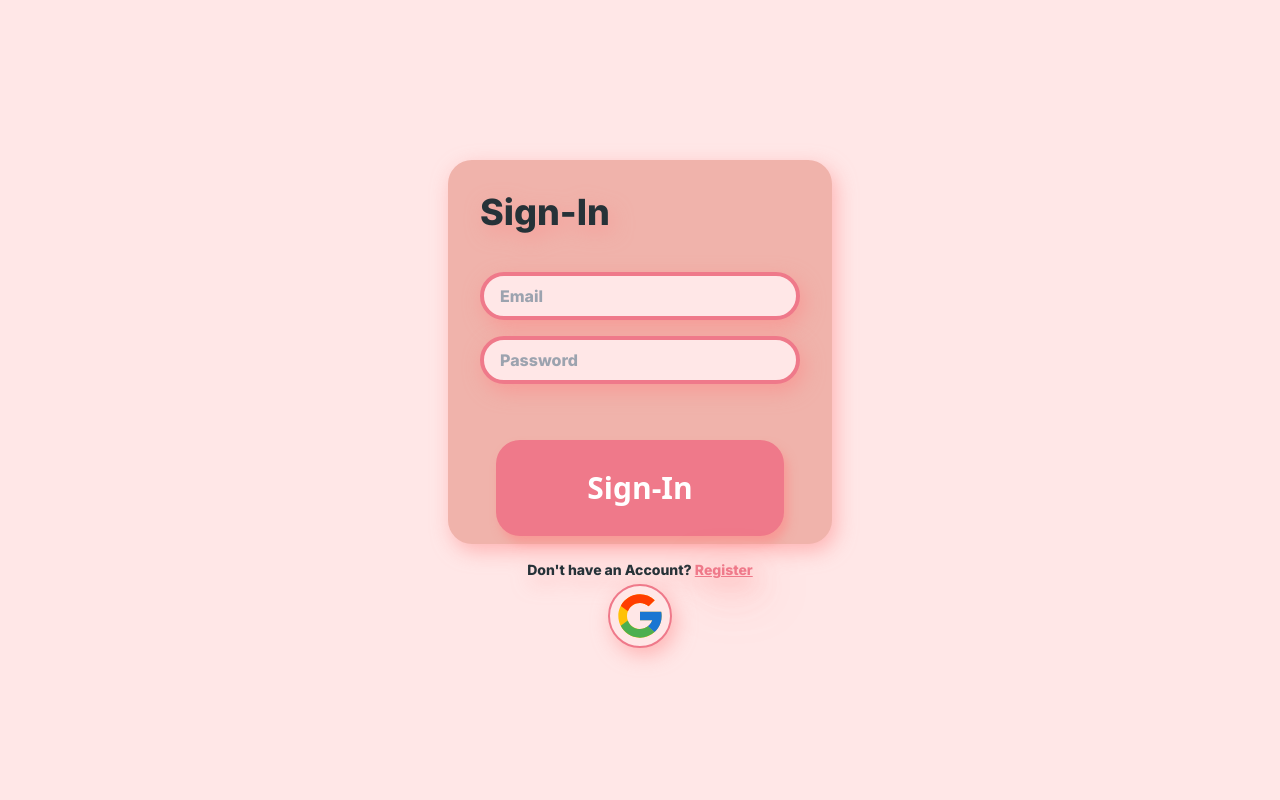
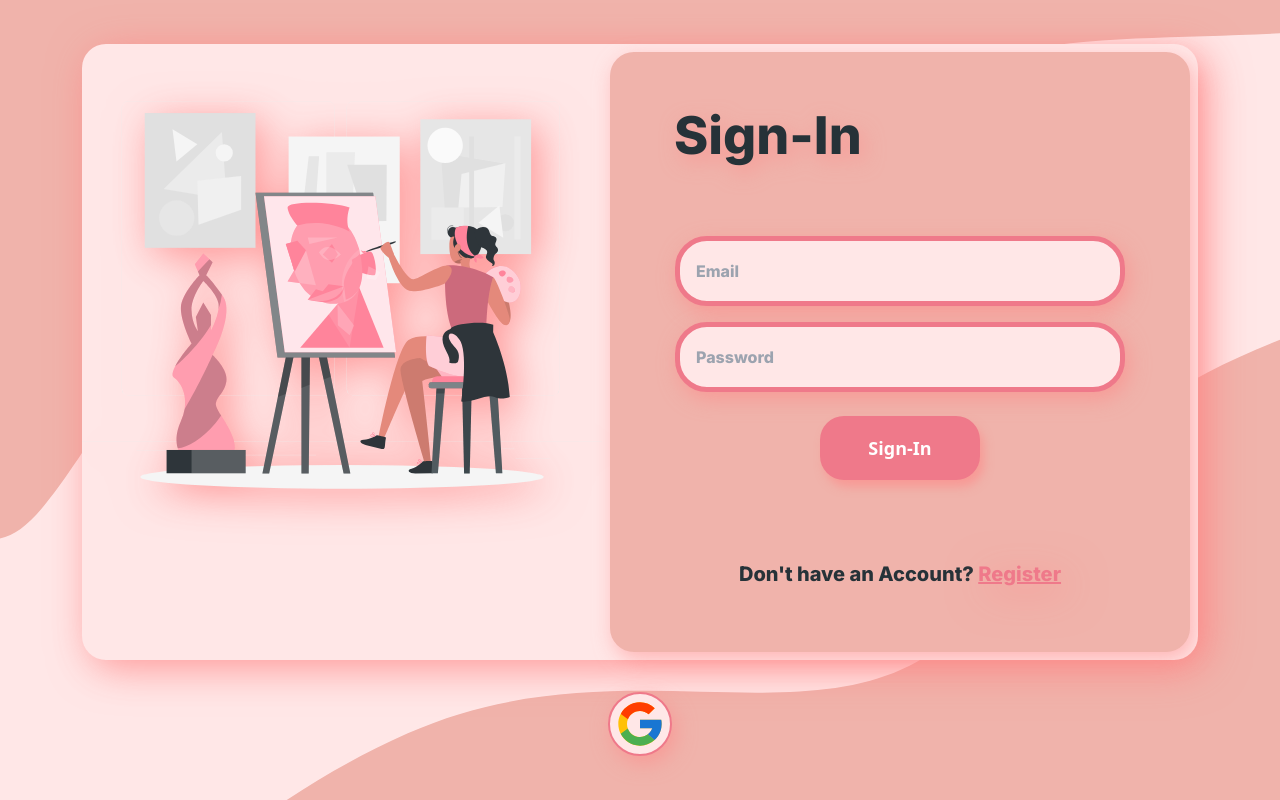
Before and after one commit to Tony-ArtZ/art-comm, a Next.js app: page /signin in a window 1280 px wide. Built offline with nearby package versions, Linux system fonts and the light colour scheme.

Commit message:
responsive sign in window

```diff
--- a/pages/signin.tsx
+++ b/pages/signin.tsx
@@ -1,7 +1,8 @@
 import Head from "next/head";
-import Image from "next/image"
-import google from "../public/google.svg"
-import Link from 'next/link';
+import Image from "next/image";
+import artist from "../public/artist-login.svg";
+import google from "../public/google.svg";
+import Link from "next/link";
 
 export default function Home() {
   return (
@@ -12,14 +13,33 @@ export default function Home() {
         <meta name="viewport" content="width=device-width, initial-scale=1" />
         <link rel="icon" href="/favicon.ico" />
       </Head>
-      <main className="w-screen h-screen overflow-hidden flex flex-col justify-center items-center bg-secondary">
-        <section className=" h-96 w-96 p-8 m-2 rounded-3xl bg-primary drop-shadow-glow ">
-            <h1 className="text-4xl text-heading drop-shadow-glow font-Inter ">Sign-In</h1>
-          <div className="flex  flex-col w-full h-fit justify-center items-center mt-10 gap-4">
+      <main className="w-screen h-screen overflow-hidden flex flex-col justify-center items-center bg-signIn object-cover bg-cover">
+        <section className="w-fit flex p-1 md:p-0 flex-row  bg-secondary md:drop-shadow-glowHigh rounded-3xl">
+          <div className="w-96 h-96 xl:w-[520px] xl:h-[520px] hidden md:flex">
+            <Image src={artist} className="h-full w-full drop-shadow-glowHigh" />
+          </div>
+          <div className=" h-96 w-96 xl:w-[580px] xl:h-[600px] p-8 m-2 xl:p-16 rounded-3xl bg-primary drop-shadow-glow ">
+            <h1 className="text-4xl xl:text-[52px] text-heading drop-shadow-glow font-Inter ">
+              Sign-In
+            </h1>
+            <div className="flex flex-col w-full h-fit justify-center items-center mt-10 xl:mt-20 gap-4">
               <input className="input-field" placeholder="Email" type="email" />
-              <input className="input-field" placeholder="Password" type="password" />
-              <button className="btn-primary ">Sign-In</button>
-              <p className="font-Inter mt-2 text-sm text-heading">Don't have an Account? <Link href="/register" className="text-interactive text-md font-Inter drop-shadow-glowHigh underline">Register</Link></p>
+              <input
+                className="input-field"
+                placeholder="Password"
+                type="password"
+              />
+              <button className="btn-secondary ">Sign-In</button>
+              <p className="font-Inter mt-2 text-sm xl:text-xl xl:mt-16 text-heading">
+                Don't have an Account?{" "}
+                <Link
+                  href="/register"
+                  className="text-interactive text-md font-Inter drop-shadow-glowHigh underline"
+                >
+                  Register
+                </Link>
+              </p>
+            </div>
           </div>
         </section>
         <div className="mt-8">
--- a/styles/globals.css
+++ b/styles/globals.css
@@ -6,15 +6,17 @@
   .btn-primary {
     @apply bg-interactive sm:w-72 sm:h-24 h-16 w-40 rounded-3xl sm:mt-10 mt-2 text-white sm:text-3xl text-lg font-bold shadow-glow overflow-hidden relative before:h-96 before:w-32 before:translate-y-32 before:rotate-[30deg] before:absolute before:bg-white before:bottom-0 before:translate-x-[-180px] before:left-0 before:transition-all before:ease-in-out before:duration-300 hover:before:translate-x-96 hover:bg-secondary hover:border-4 hover:border-interactive hover:shadow-glowHigh hover:text-interactive transition-all ease-in duration-300;
   }
-
+  .btn-secondary {
+    @apply bg-interactive h-16 w-40 rounded-3xl mt-2 text-white text-lg font-bold shadow-glow overflow-hidden relative before:h-96 before:w-32 before:translate-y-32 before:rotate-[30deg] before:absolute before:bg-white before:bottom-0 before:translate-x-[-180px] before:left-0 before:transition-all before:ease-in-out before:duration-300 hover:before:translate-x-96 hover:bg-secondary hover:border-4 hover:border-interactive hover:shadow-glowHigh hover:text-interactive transition-all ease-in duration-300;
+  }
   .list-item {
     @apply text-interactive 2xl:text-xl xl:text-lg font-Inter hover:drop-shadow-glowHigh 2xl:hover:text-2xl hover:text-xl transition-all ease-in-out;
   }
 
   .input-field {
-    @apply w-80 h-12 border-interactive drop-shadow-glow border-solid border-[4px] rounded-3xl p-4 bg-secondary text-heading font-Inter outline-none focus:drop-shadow-glowHigh transition-all ease-in-out duration-300 focus:border-[3px]
+    @apply w-80 h-12 xl:w-[450px] xl:h-[70px] xl:rounded-[32px] border-interactive drop-shadow-glow border-solid border-[4px] xl:border-[5px] rounded-3xl p-4 bg-secondary text-heading font-Inter outline-none focus:drop-shadow-glowHigh focus:border-[3px] xl:focus:border-[4px] transition-all ease-in-out duration-300;
   }
   .icon {
-    @apply h-16 flex bg-secondary border-solid border-2 p-1 border-interactive rounded-full w-16 relative drop-shadow-glow hover:h-20 hover:w-20 hover:drop-shadow-glowHigh hover:bg-white transition-all ease-in-out duration-300
+    @apply h-16 flex bg-secondary border-solid border-2 p-1 border-interactive rounded-full w-16 relative drop-shadow-glow hover:h-20 hover:w-20 hover:drop-shadow-glowHigh hover:bg-white transition-all ease-in-out duration-300;
   }
 }
--- a/tailwind.config.js
+++ b/tailwind.config.js
@@ -19,6 +19,7 @@ module.exports = {
       backgroundImage: {
         hero: "url('/hero.svg')",
         featured: "url('/featured.svg')",
+        signIn: "url('/signin.svg')",
       },
       boxShadow: {
         glow: "4px 7px 10px rgba(255, 130, 130, 0.5)",
```
Also changed, not shown: public/signin-bg.png (added), public/signin.svg (added).
